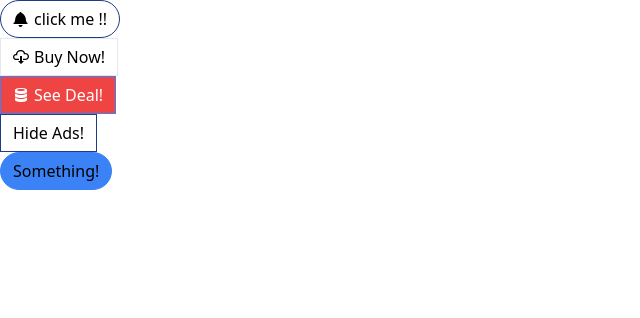
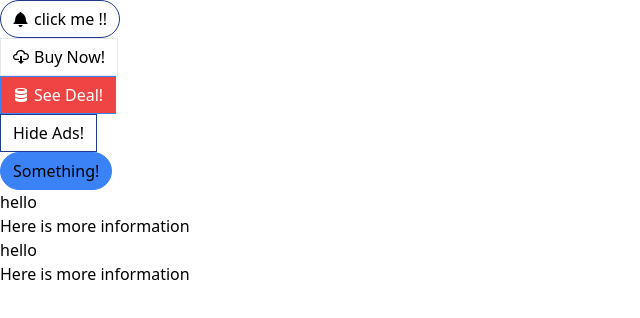
Before and after one commit to mohammadhoseinbaba/Comps, a React (Create React App) app: page / in a window 1280 px wide. Shown: the top 318 px of the page, without its empty margins (0-640 px from the left). Built offline with nearby package versions, Linux system fonts and the light colour scheme.

Commit message:
navigation

```diff
--- a/src/App.js
+++ b/src/App.js
@@ -1,8 +1,10 @@
+import AccordionPage from "./Pages/AccordionPage"
 import ButtonPage from "./Pages/ButtonPage"
 
 function App (){
     return <div>
-        <ButtonPage />
+        <div><ButtonPage /></div>
+        <div><AccordionPage /></div>
     </div>
 }
 export default App
--- a/src/Pages/AccordionPage.js
+++ b/src/Pages/AccordionPage.js
@@ -1,4 +1,4 @@
-import Accordion from "./Components/Accordion"
+import Accordion from "../Components/Accordion"
 function AccordionPage(){
     const items=[{
         key:'123',
@@ -15,3 +15,4 @@ function AccordionPage(){
 
     return <Accordion items={items}/>
 }
+export default AccordionPage
```
